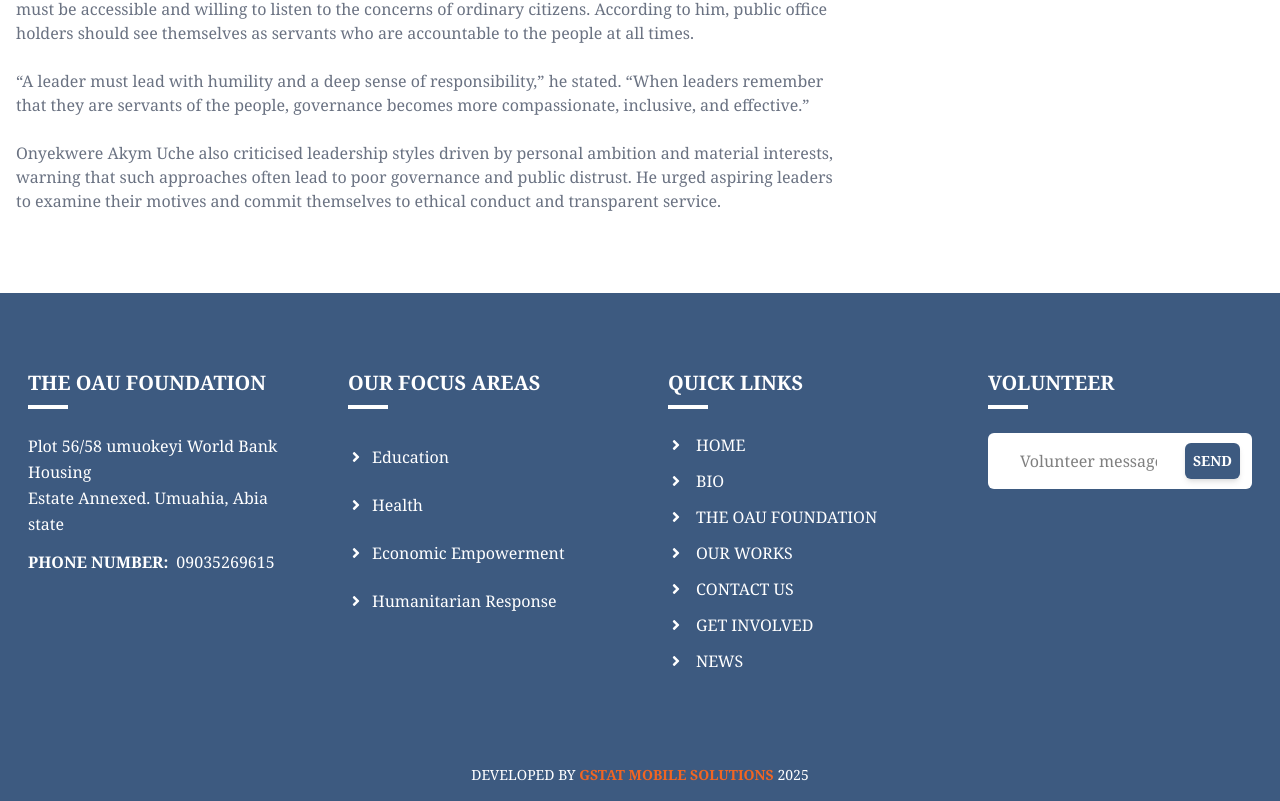
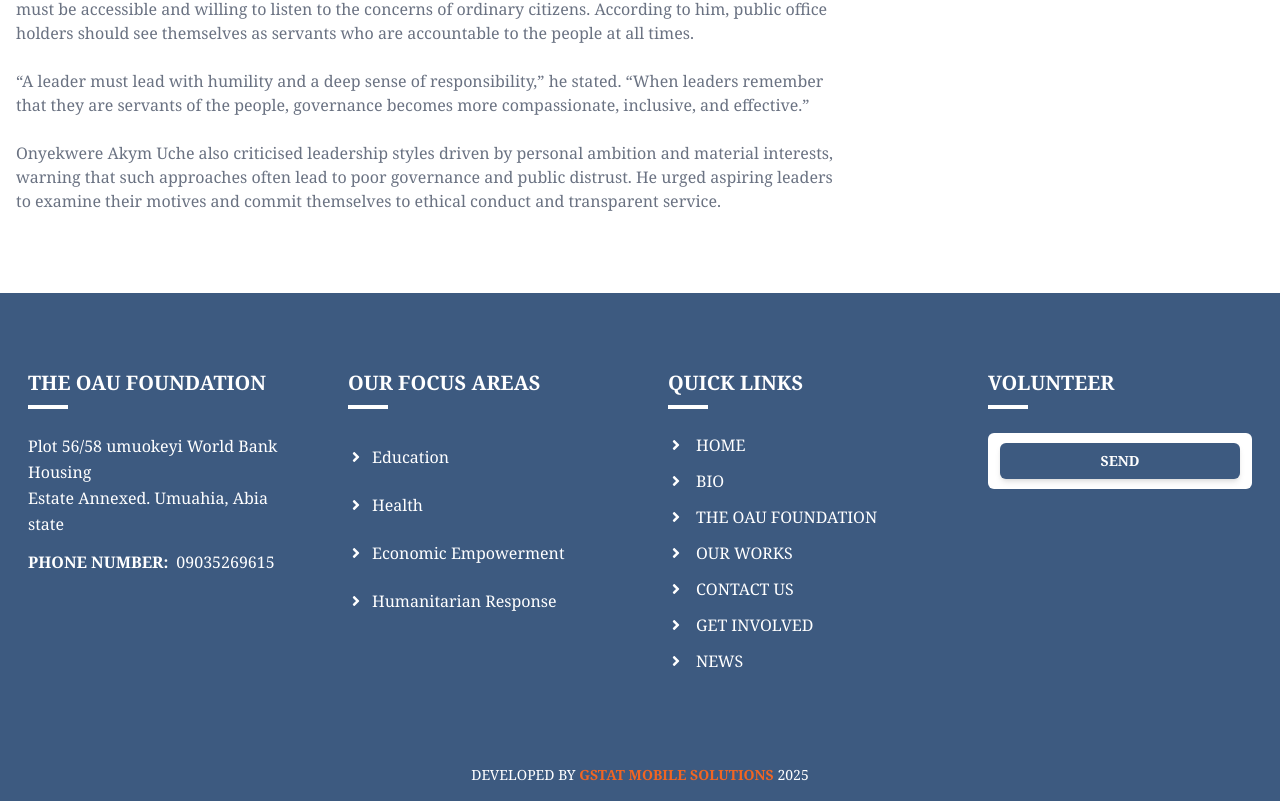
Before and after one commit to EbukaOkoye/oau-website, a Next.js app: page /news in a window 1280 px wide. Shown: the part 1299-2100 px from the top of the page. Built offline with nearby package versions, Linux system fonts and the light colour scheme.

Commit message:
send shii refactored in the footer

```diff
--- a/src/components/Footer.tsx
+++ b/src/components/Footer.tsx
@@ -1,46 +1,20 @@
 "use client";
-import React, { useState } from "react";
+import React from "react";
 import { footerFocusArea, quickLinks } from "@/utils/data";
 import Link from "next/link";
 import CustomButton from "./custom-components/Button";
 import { Typography } from "@material-tailwind/react";
-import Input from "./custom-components/Input";
-// import { useRouter } from "next/navigation";
+import { useRouter } from "next/navigation";
 
 export default function Footer() {
-  // const route = useRouter();
-  const [volunteer, setVolunteer] = useState({ text: "" });
-
-  const handleChange = (
-    e: React.ChangeEvent<
-      HTMLInputElement | HTMLTextAreaElement | HTMLSelectElement
-    >
-  ) => {
-    const { name, value } = e.target;
-    setVolunteer((prevData) => ({
-      ...prevData,
-      [name]: value,
-    }));
-  };
-
-  const handleSubmit = (e: React.FormEvent) => {
-    e.preventDefault();
-
-    const subject = "Volunteer Message";
-    const body = `
-    Message: ${volunteer.text}
-  `;
-
-    // Encode the subject and body for URL
-    const encodedSubject = encodeURIComponent(subject);
-    const encodedBody = encodeURIComponent(body);
-
-    // Open default mail client with prefilled email
-    window.location.href = `mailto:info@onyekwereakymuche.com?subject=${encodedSubject}&body=${encodedBody}`;
-  };
+  const route = useRouter();
 
   function goToGstat() {
     window.open("https://www.gstatmobile.com");
+  }
+
+  function goToInvolvedPage() {
+    route.push("/get-involved");
   }
 
   return (
@@ -115,21 +89,11 @@ export default function Footer() {
               Volunteer
             </h4>
             <div className="w-10 h-1 bg-white mx-auto lg:mx-0" />
-            <form
-              onSubmit={handleSubmit}
-              className="bg-white rounded-md h-14 mt-6 flex items-center px-3 gap-2"
-            >
-              <Input
-                type="text"
-                name="text"
-                placeholder="Volunteer message"
-                onChange={handleChange}
-                value={volunteer.text}
-                className="!border-0 focus:border-0 focus:outline-0 w-full h-full"
-              />
+            <form className="bg-white rounded-md h-14 mt-6 flex items-center px-3 gap-2">
               <CustomButton
                 type="submit"
-                className="bg-main-blue text-white cursor-pointer text-sm rounded-md p-2"
+                onClick={goToInvolvedPage}
+                className="bg-main-blue text-white cursor-pointer text-sm rounded-md p-2 w-full"
               >
                 Send
               </CustomButton>
```
